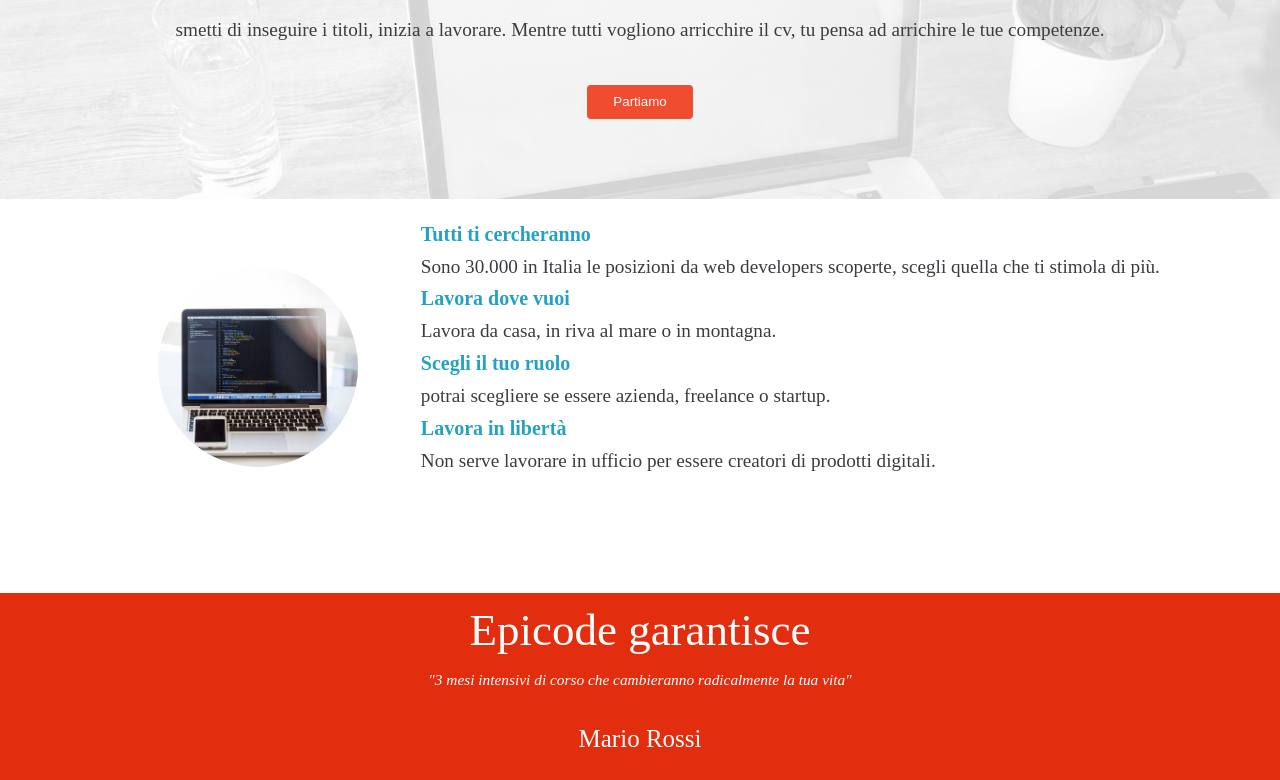
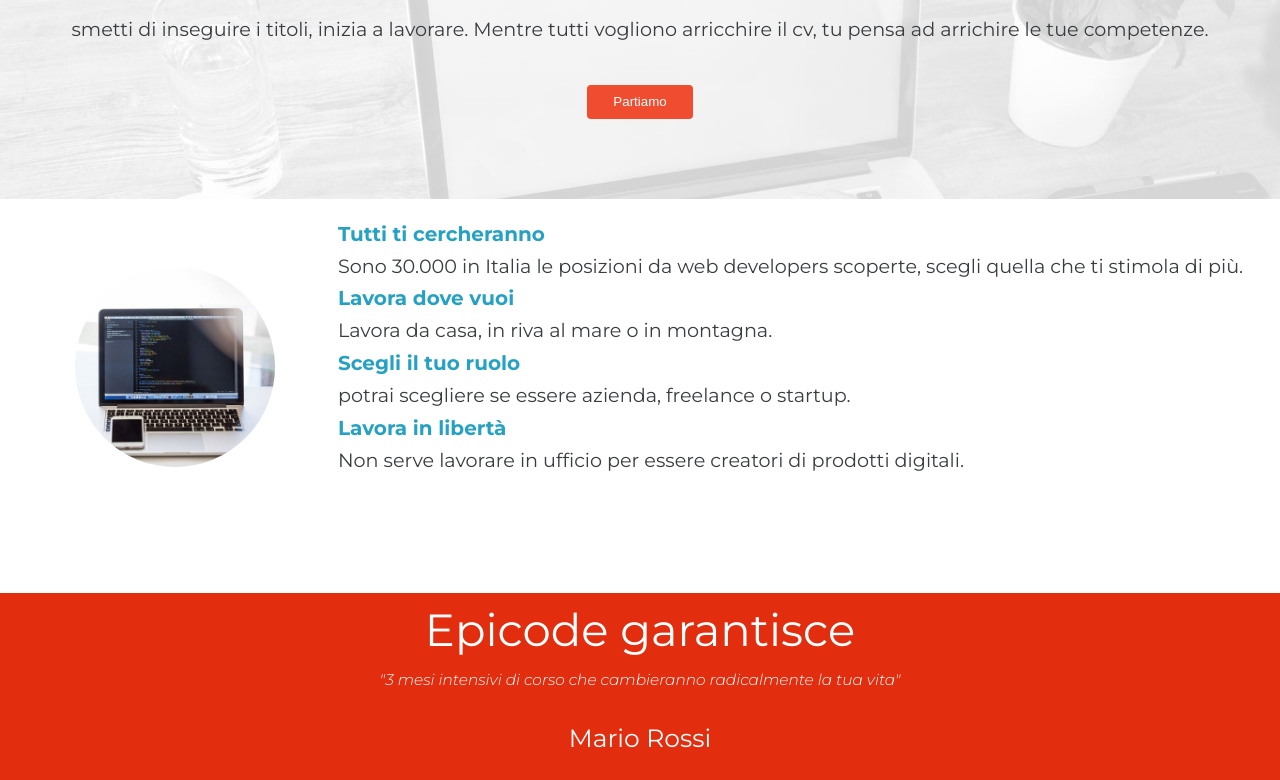
Before and after one commit to bebob94/U1-W1-L5-Desktop, a plain HTML site: page index.html in a window 1280 px wide. Shown: the part 296-1076 px from the top of the page. Drawn offline with Linux system fonts and the light colour scheme.

Commit message:
caricamento modifica

```diff
--- a/css/style.css
+++ b/css/style.css
@@ -5,7 +5,7 @@ html{
 }
 
 body{
-    font-family: open sans-serif;
+    font-family: 'Montserrat', sans-serif;
     font-size: 1.2rem;
     color: #393d41;
     line-height: 1.65;
@@ -15,7 +15,7 @@ body{
 
 header{
     background-color: black;
-    font-family: 'Montserrat', sans-serif;;
+    font-family: 'Montserrat', sans-serif;
     color: #25a2c3;
     line-height: 1.5;
     text-align: left;
```
